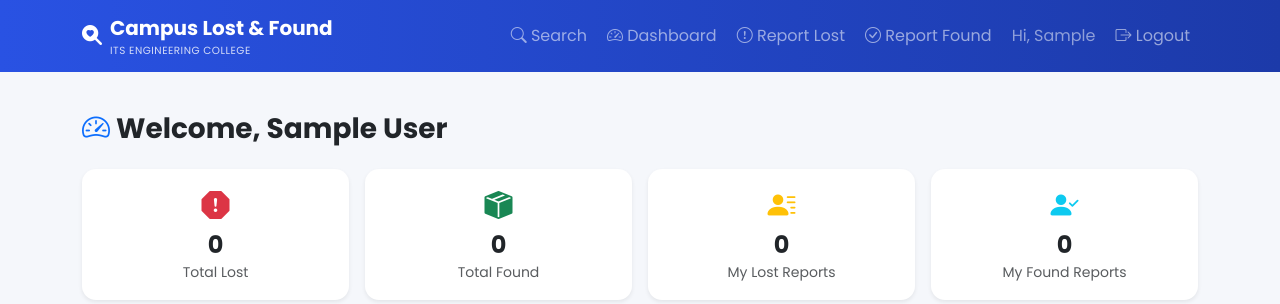
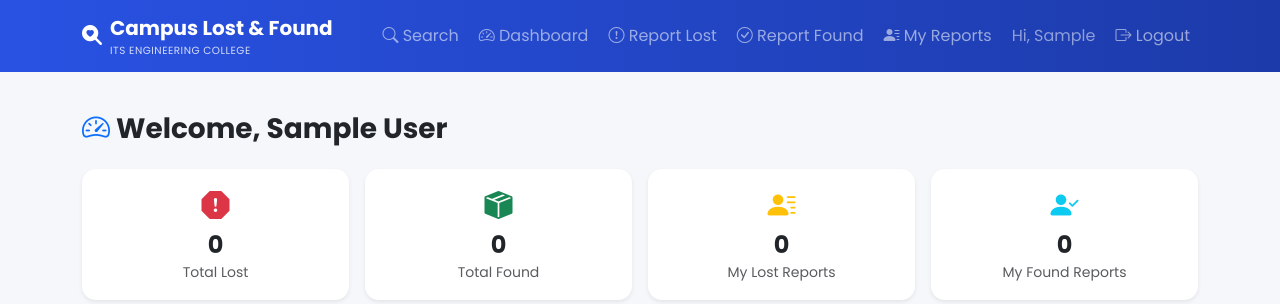
Before and after one commit to vvk012/smart-lost-found, a Flask app: page /dashboard in a window 1280 px wide. Shown: the top 304 px of the page. Run offline with Flask 3, Linux system fonts and the light colour scheme; the visitor is signed in with stand-in values (Sample User, id 1); data that the repository does not hold is empty.

```diff
--- a/templates/base.html
+++ b/templates/base.html
@@ -31,6 +31,7 @@
                     <li class="nav-item"><a class="nav-link" href="{{ url_for('main.dashboard') }}"><i class="bi bi-speedometer2"></i> Dashboard</a></li>
                     <li class="nav-item"><a class="nav-link" href="{{ url_for('items.report_lost') }}"><i class="bi bi-exclamation-circle"></i> Report Lost</a></li>
                     <li class="nav-item"><a class="nav-link" href="{{ url_for('items.report_found') }}"><i class="bi bi-check-circle"></i> Report Found</a></li>
+                    <li class="nav-item"><a class="nav-link" href="{{ url_for('items.my_reports') }}"><i class="bi bi-person-lines-fill"></i> My Reports</a></li>
                     <li class="nav-item"><span class="nav-link text-white-50">Hi, {{ current_user.full_name.split(' ')[0] }}</span></li>
                     <li class="nav-item"><a class="nav-link" href="{{ url_for('auth.logout') }}"><i class="bi bi-box-arrow-right"></i> Logout</a></li>
                 {% elif current_user.is_authenticated %}
```
